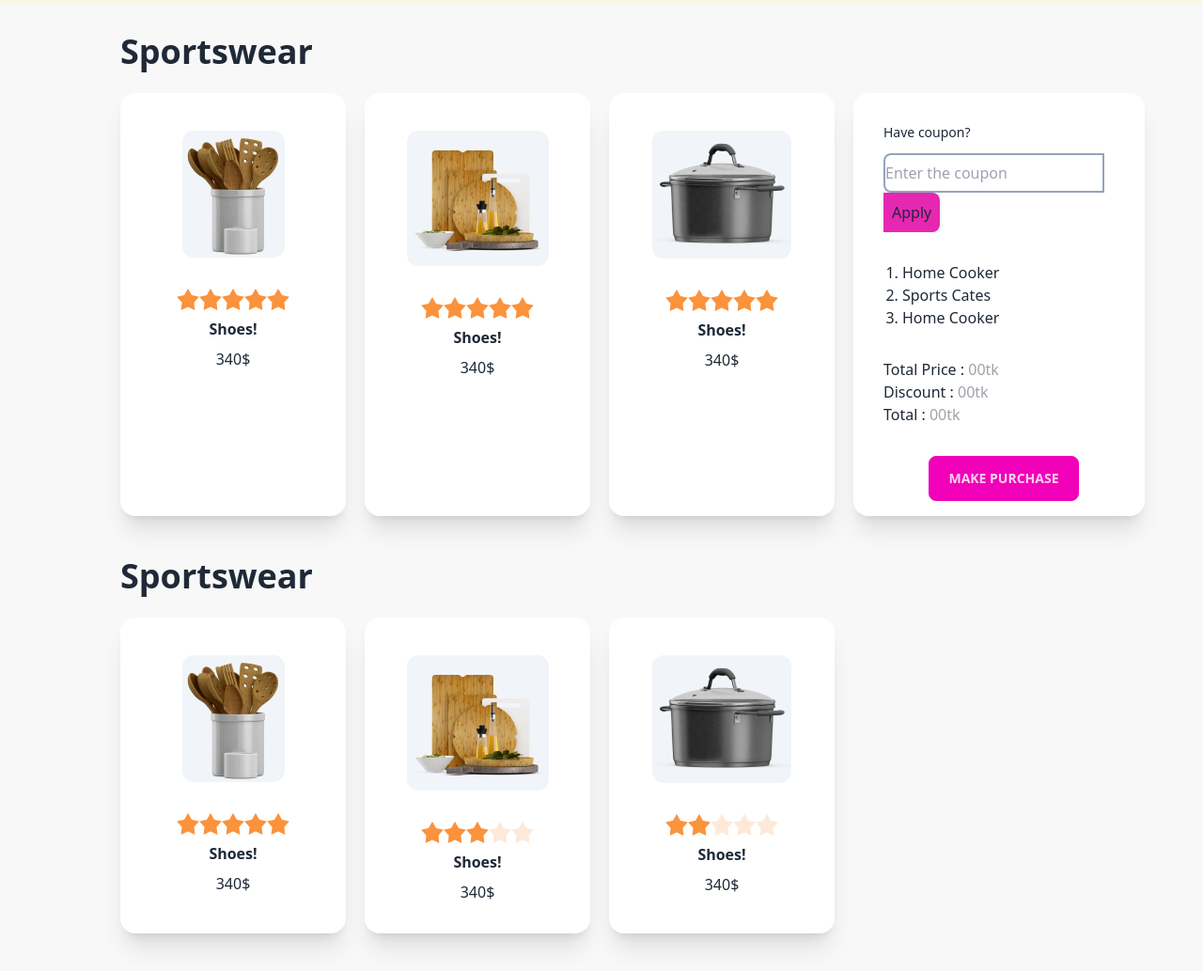
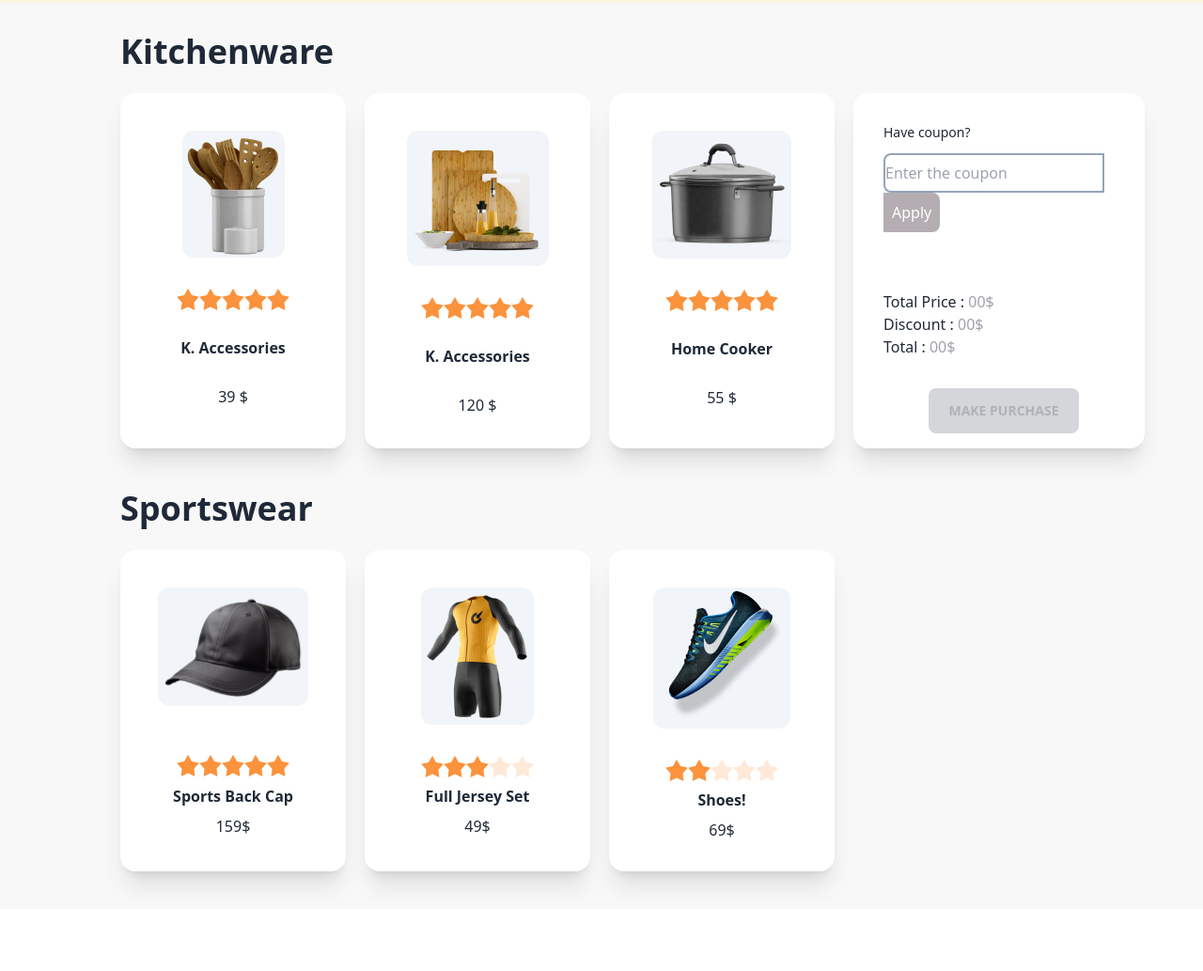
Before and after one commit to khalad007/Summer-Sale, a plain HTML site: page index.html in a window 1280 px wide. Shown: the part 413-1446 px from the top of the page at 94% size. After the commit the page ends 1380 px from the top, so only its background shows below. Drawn offline with nearby package versions, Linux system fonts and the light colour scheme.

Commit message:
javascript added

```diff
--- a/index.html
+++ b/index.html
@@ -8,7 +8,7 @@
     <link href="https://cdn.jsdelivr.net/npm/daisyui@3.5.1/dist/full.css" rel="stylesheet" type="text/css" />
     <script src="https://cdn.tailwindcss.com"></script>
     <title>Summer Sales</title>
-    <script src=""></script>
+    <script src="script.js"></script>
 </head>
 
 <body>
@@ -18,9 +18,10 @@
         <div class="hero bg-[#F9F6E2] ">
             <div class="hero-content flex-col lg:flex-row-reverse justify-evenly ">
                 <img src="/images/Summer 1.png" class="max-w-sm rounded-lg" />
-                <div class="w-2/6">
+                <div class="lg:w-2/6">
                     <h5 class="font-medium text-lg text-center">---SALE FEVER---</h5>
-                    <h1 class="text-4xl font-semibold text-center mb-9 mt-9">Purchase TK 200 or above & get <span class="text-[#E527B2]">20% off</span></h1>
+                    <h1 class="text-4xl font-semibold text-center mb-9 mt-9">Purchase TK 200 or above & get <span
+                            class="text-[#E527B2]">20% off</span></h1>
                     <div class="text-center">
                         <span class="font-medium text-sm mr-5">Use Promo Code</span><button
                             class="btn btn-secondary text-amber-50">SELL200</button>
@@ -36,17 +37,19 @@
 
     <main class="bg-[#F8F8F8]">
         <section>
-            <h3 class="ml-32 font-semibold text-4xl mb-6 pt-8">Sportswear</h3>
+            <h3 class="ml-32 font-semibold text-4xl mb-6 pt-8">Kitchenware</h3>
             <!-- card 1 -->
-            <div class="grid gap-4 grid-cols-1 md:grid-cols-2 lg:grid-cols-4 w-[80%] mx-[10%]">
-                <div class="card w-60 bg-base-100 shadow-xl">
+
+            <div class="grid gap-4 grid-cols-1 md:grid-cols-2 lg:grid-cols-4 md:mx-[10%] w-[80%] lg:mx-[10%] mx-[25%]">
+
+                <div class="card w-60 bg-base-100 shadow-xl" onclick="handleClickBody(this)">
 
                     <figure class="px-10 pt-10">
                         <img src="/images/prod1.png" alt="Shoes" class="rounded-xl bg-slate-100" />
                     </figure>
 
 
-                    <div class="card-body items-center text-center">
+                    <div class="card-body items-center text-center ">
                         <div class="rating">
                             <input type="radio" name="rating-2" class="mask mask-star-2 bg-orange-400" />
                             <input type="radio" name="rating-2" class="mask mask-star-2 bg-orange-400" checked />
@@ -54,31 +57,32 @@
                             <input type="radio" name="rating-2" class="mask mask-star-2 bg-orange-400" />
                             <input type="radio" name="rating-2" class="mask mask-star-2 bg-orange-400" />
                         </div>
-                        <h2 class="card-title text-base font-semibold">Shoes!</h2>
-                        <p class="text-base font-normal">340$</p>
+                        <h2 class="card-title text-base font-semibold mt-5">K. Accessories</h2>
+                        <p class="text-base font-normal mt-5">39 $</p>
                     </div>
                 </div>
+
                 <!-- card 2 -->
                 <!-- card 2 -->
-                <div class="card w-60 bg-base-100 shadow-xl">
+                <div class="card w-60 bg-base-100 shadow-xl " onclick="handleClickBody(this)">
                     <figure class="px-10 pt-10">
                         <img src="/images/prod2.png" alt="Shoes" class="rounded-xl bg-slate-100" />
                     </figure>
                     <div class="card-body items-center text-center">
                         <div class="rating">
                             <input type="radio" name="rating-3" class="mask mask-star-2 bg-orange-400" />
-                            <input type="radio" name="rating-3" class="mask mask-star-2 bg-orange-400"  />
+                            <input type="radio" name="rating-3" class="mask mask-star-2 bg-orange-400" />
                             <input type="radio" name="rating-3" class="mask mask-star-2 bg-orange-400" checked />
                             <input type="radio" name="rating-3" class="mask mask-star-2 bg-orange-400" />
                             <input type="radio" name="rating-3" class="mask mask-star-2 bg-orange-400" />
                         </div>
-                        <h2 class="card-title text-base font-semibold">Shoes!</h2>
-                        <p class="text-base font-normal">340$</p>
+                        <h2 class="card-title text-base font-semibold mt-5">K. Accessories</h2>
+                        <p class="text-base font-normal mt-5">120 $</p>
                     </div>
                 </div>
                 <!-- card 3 -->
                 <!-- card 3 -->
-                <div class="card w-60 bg-base-100 shadow-xl">
+                <div class="card w-60 bg-base-100 shadow-xl" onclick="handleClickBody(this)">
                     <figure class="px-10 pt-10">
                         <img src="/images/prod3.png" alt="Shoes" class="rounded-xl bg-slate-100" />
                     </figure>
@@ -90,93 +94,113 @@
                             <input type="radio" name="rating-2" class="mask mask-star-2 bg-orange-400" />
                             <input type="radio" name="rating-2" class="mask mask-star-2 bg-orange-400" />
                         </div>
-                        <h2 class="card-title text-base font-semibold">Shoes!</h2>
-                        <p class="text-base font-normal">340$</p>
+                        <h2 class="card-title text-base font-semibold mt-5">Home Cooker</h2>
+                        <span class="text-base font-normal mt-5">55 $</span>
                     </div>
                 </div>
                 <!-- card 4 -->
                 <!-- card 4 -->
-                <div class="card w-[310px] bg-base-100 shadow-xl">
+                <div class=" card w-[310px] bg-base-100 shadow-xl">
 
                     <div class="card-body ">
                         <div class="mb-4">
                             <h5 class="text-sm font-medium mb-3">Have coupon?</h5>
-                            <input class="border-slate-400 border-2 py-[7px] rounded-l-lg" type="text " placeholder="Enter the coupon"><button class="rounded-r-lg p-[9px] bg-[#E527B2]">Apply</button>
+                            <input id="typeCode" class="border-slate-400 border-2 py-[7px] rounded-l-lg" type="text "
+                                placeholder="Enter the coupon"><button id="btn-apply" disabled
+                                class="rounded-r-lg p-[9px] bg-[#b4aeb2] text-white"
+                                onclick="handleClickBody2(this)">Apply</button>
                         </div>
                         <div class="mb-4">
-                            <div class="py-[7px]">
-                                <ol class="list-decimal pl-5 font-medium text-base">
-                                    <li>Home Cooker </li>
-                                    <li>Sports Cates </li>
-                                    <li>Home Cooker</li>
-                                </ol>
+                            <div class="py-[7px] ">
+                                <div class=" selected-item" id="selected-item">
+
+                                </div>
                             </div>
                         </div>
                         <div>
                             <ul>
-                                <li class="font-medium text-base">Total Price : <span class="text-zinc-400 font-normal">00tk</span></li>
-                                <li class="font-medium text-base">Discount : <span class="text-zinc-400 font-normal">00tk</span></li>
-                                <li class="font-medium text-base">Total : <span class="text-zinc-400 font-normal">00tk</span></li>
+                                <li class="font-medium text-base">Total Price :
+                                    <span id="total" class="text-zinc-400 font-normal">00</span><span
+                                        class="text-zinc-400 font-normal">$</span>
+                                </li>
+                                <li class="font-medium text-base" id="totalDiscount">Discount :
+                                    <span id="discountHtml" class="text-zinc-400 font-normal">00</span><span
+                                        class="text-zinc-400 font-normal">$</span>
+                                </li>
+                                <li class="font-medium text-base">Total :
+                                    <span id="grandTotalHtml" class="text-zinc-400 font-normal">00</span><span
+                                        class="text-zinc-400 font-normal">$</span>
+                                </li>
                             </ul>
                         </div>
                     </div>
-                    <button class="btn btn-secondary w-40 ml-20 mb-4">Make Purchase</button>
+                    <!-- <button class="btn btn-secondary w-40 ml-20 mb-4">Make Purchase</button> -->
+                    <!-- Open the modal using ID.showModal() method -->
+                    <button id="purchase-btn2" class="btn w-40 ml-20 mb-4" onclick="my_modal_1.showModal()" disabled>Make Purchase</button>
+                    <dialog id="my_modal_1" class="modal text-center justify-center ">
+                        <form method="dialog" class="modal-box">
+                            <img class="" src="/images/congo.png" alt="" srcset="">
+                            <h3 class="font-bold text-lg">Congratulations</h3>
+                            <p>Your Purchase the product</p>
+                            <div class="modal-action">
+                                <!-- if there is a button in form, it will close the modal -->
+                                <button id="purchase-btn" class="btn btn-secondary ">Close</button>
                             </div>
+                        </form>
+                    </dialog>
                 </div>
 
+            </div>
 
+        </section>
         <!-- another card list  -->
-            <!-- another card list  -->
-            <!-- another card list  -->
-
-
         <section class="pb-10">
             <h3 class="ml-32 font-semibold text-4xl mt-11">Sportswear</h3>
             <!-- card 1 -->
-                    <div class="grid gap-4 grid-cols-1 md:grid-cols-2 lg:grid-cols-4 w-[80%] mx-[10%] mt-6">
+            <div class="grid gap-4 grid-cols-1 md:grid-cols-2 lg:grid-cols-4 md:mx-[10%]  lg:mx-[10%] mx-[25%] mt-6">
 
-                        <div class="card w-60 bg-base-100 shadow-xl">
+                <div class="card w-60 bg-base-100 shadow-xl " onclick="handleClickBody(this)">
 
                     <figure class="px-10 pt-10">
-                                    <img src="/images/prod1.png" alt="Shoes" class="rounded-xl bg-slate-100" />
+                        <img src="/images/prod4.png" alt="Shoes" class="rounded-xl bg-slate-100" />
                     </figure>
 
 
                     <div class="card-body items-center text-center">
-                                <div class="rating">
+                        <div class="rating mt-5">
                             <input type="radio" name="rating-2" class="mask mask-star-2 bg-orange-400" />
                             <input type="radio" name="rating-2" class="mask mask-star-2 bg-orange-400" checked />
                             <input type="radio" name="rating-2" class="mask mask-star-2 bg-orange-400" />
                             <input type="radio" name="rating-2" class="mask mask-star-2 bg-orange-400" />
                             <input type="radio" name="rating-2" class="mask mask-star-2 bg-orange-400" />
                         </div>
-                                <h2 class="card-title text-base font-semibold">Shoes!</h2>
-                                <p class="text-base font-normal">340$</p>
+                        <h2 class="card-title text-base font-semibold">Sports Back Cap</h2>
+                        <p class="text-base font-normal">159$</p>
                     </div>
                 </div>
                 <!-- card 2 -->
                 <!-- card 2 -->
-                        <div class="card w-60 bg-base-100 shadow-xl">
+                <div class="card w-60 bg-base-100 shadow-xl" onclick="handleClickBody(this)">
                     <figure class="px-10 pt-10">
-                                <img src="/images/prod2.png" alt="Shoes" class="rounded-xl bg-slate-100" />
+                        <img src="/images/prod5.png" alt="Shoes" class="rounded-xl bg-slate-100" />
                     </figure>
                     <div class="card-body items-center text-center">
                         <div class="rating">
                             <input type="radio" name="rating-3" class="mask mask-star-2 bg-orange-400" />
-                                    <input type="radio" name="rating-3" class="mask mask-star-2 bg-orange-400"  />
+                            <input type="radio" name="rating-3" class="mask mask-star-2 bg-orange-400" />
                             <input type="radio" name="rating-3" class="mask mask-star-2 bg-orange-400" checked />
                             <input type="radio" name="rating-3" class="mask mask-star-2 bg-orange-400" />
                             <input type="radio" name="rating-3" class="mask mask-star-2 bg-orange-400" />
                         </div>
-                                <h2 class="card-title text-base font-semibold">Shoes!</h2>
-                                <p class="text-base font-normal">340$</p>
+                        <h2 class="card-title text-base font-semibold">Full Jersey Set</h2>
+                        <p class="text-base font-normal">49$</p>
                     </div>
                 </div>
                 <!-- card 3 -->
                 <!-- card 3 -->
-                        <div class="card w-60 bg-base-100 shadow-xl">
+                <div class="card w-60 bg-base-100 shadow-xl" onclick="handleClickBody(this)">
                     <figure class="px-10 pt-10">
-                                <img src="/images/prod3.png" alt="Shoes" class="rounded-xl bg-slate-100" />
+                        <img src="/images/prod6.png" alt="Shoes" class="rounded-xl bg-slate-100" />
                     </figure>
                     <div class="card-body items-center text-center">
                         <div class="rating">
@@ -187,7 +211,7 @@
                             <input type="radio" name="rating-2" class="mask mask-star-2 bg-orange-400" />
                         </div>
                         <h2 class="card-title text-base font-semibold">Shoes!</h2>
-                                <p class="text-base font-normal">340$</p>
+                        <p class="text-base font-normal">69$</p>
                     </div>
                 </div>
 
@@ -195,6 +219,35 @@
 
         </section>
     </main>
+    <script>
+        // this code is for if code is perfect
+
+
+
+        // document.getElementById('typeCode').addEventListener('keyup', function (event) {
+        //     const text = event.target.value;
+        //     const applyButton = document.getElementById('btn-apply');
+        //     if (text === "SELL200") {
+        //         applyButton.removeAttribute('disabled');
+        //         applyButton.style.backgroundColor = '#E527B2';
+        //     }
+        //     else {
+        //         applyButton.setAttribute('disabled', true);
+        //         applyButton.style.backgroundColor = '#b4aeb2';
+        //     }
+        // })
+        // //,,,,,,,,,,,,,,,,,,,,,,,,,,,,,,,,,,,
+
+
+
+
+        document.getElementById("purchase-btn").addEventListener('click', function(){
+            location.reload();
+        })
+
+
+
+    </script>
 </body>
 
 </html>
--- a/script.js
+++ b/script.js
@@ -0,0 +1,50 @@
+
+let total = 0;
+
+function handleClickBody(target) {
+    const selectedItemContainer = document.getElementById("selected-item");
+    const itemName = target.childNodes[3].childNodes[3].innerText;
+    const li = document.createElement("li");
+    li.innerText = itemName;
+    selectedItemContainer.append(li);
+
+    const price = target.childNodes[3].childNodes[5].innerText.split(" ")[0];
+
+    total = parseInt(total) + parseInt(price);
+    document.getElementById("total").innerText = total.toFixed(2);
+
+    document.getElementById("grandTotalHtml").innerHTML = total.toFixed(2);
+
+    const purchaseBTN = document.getElementById("purchase-btn2");
+    if (total > 0) {
+        purchaseBTN.removeAttribute('disabled');
+        purchaseBTN.style.backgroundColor = '#E527B2';
+        }
+
+        //...................
+    const applyBTN = document.getElementById("btn-apply");
+    if(total > 200) {
+        applyBTN.removeAttribute('disabled');
+        applyBTN.style.background = "#E527B2";
+    }
+}
+
+function handleClickBody2(targets) {
+    //eta discount
+    const discount2 = targets.parentNode.parentNode.childNodes[5].childNodes[1].childNodes[3].innerText.split(" ")[2];
+
+
+    //eta total
+
+    const cartTotal = targets.parentNode.parentNode.childNodes[5].childNodes[1].childNodes[1].innerText.split(" ")[3];
+   // ETA hocche 20% discount
+    const discount3 = parseInt(cartTotal) * 0.2; // 20% discount
+    document.getElementById("discountHtml").innerText = discount3.toFixed(2);
+
+    const finalPrice = targets.parentNode.parentNode.childNodes[5].childNodes[1].childNodes[5].innerText.split(" ")[2];
+    const grandPrice = parseInt(cartTotal) - discount3;
+    document.getElementById("grandTotalHtml").innerHTML = grandPrice.toFixed(2);
+
+
+
+}
```
Lines whose indentation alone changed are shown as unchanged.
